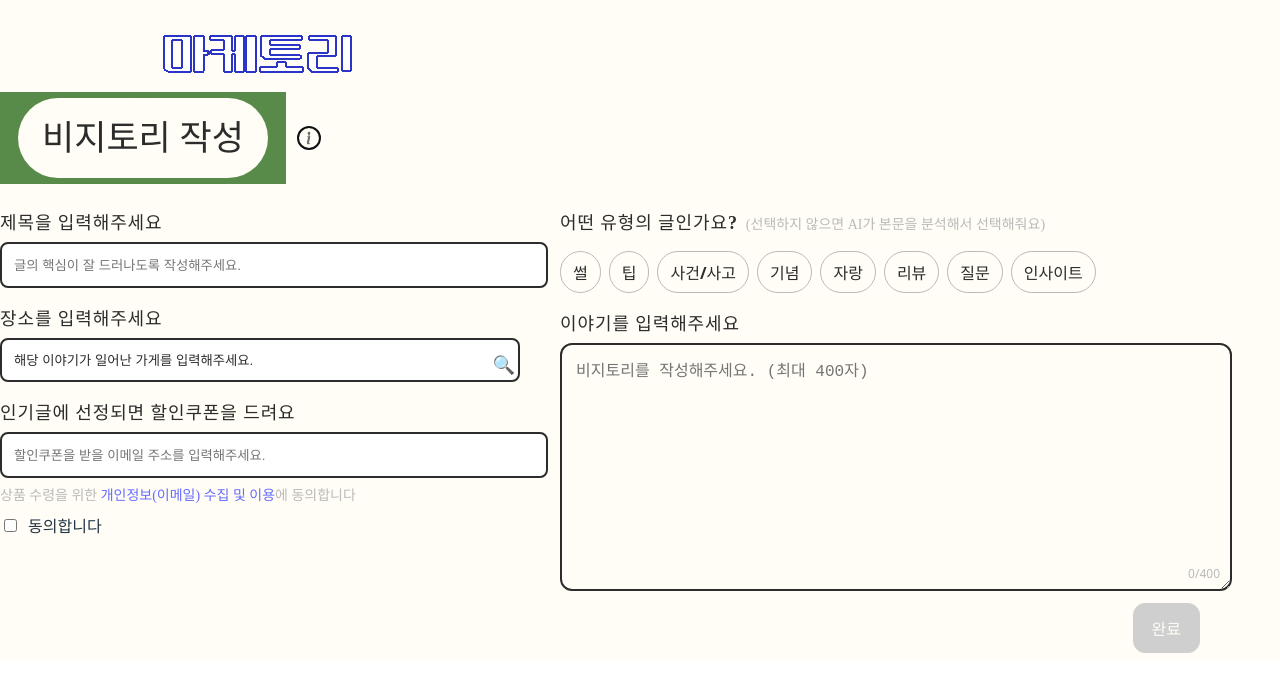
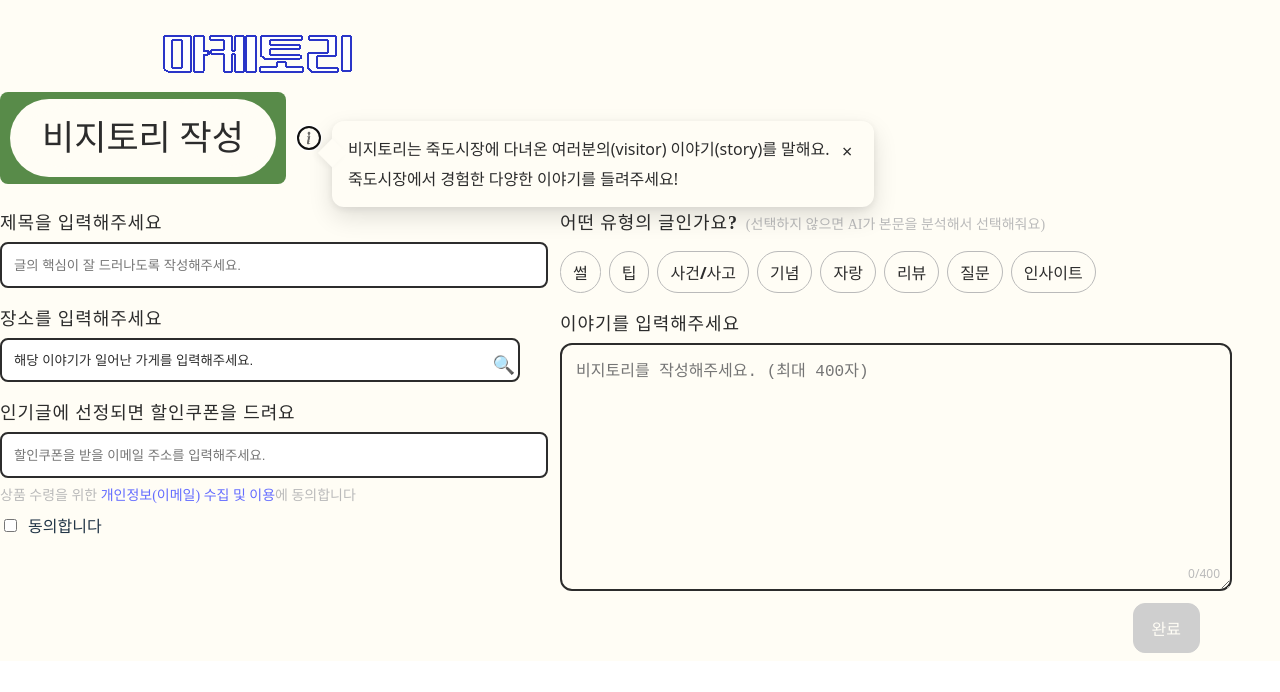
Before and after one commit to LikeLionHGU/Shichimi_Front, a React (Vite) app: page /add in a window 1280 px wide. Both pictures are taken after a click on the button 309 px from the left and 138 px from the top of the page. Shown: the top 692 px of the page. Built offline with nearby package versions, Linux system fonts and the light colour scheme; the HTML template or start-up script is replaced by a standard one.

Commit message:
feat: 정보 모달

```diff
--- a/src/pages/AddTmi.jsx
+++ b/src/pages/AddTmi.jsx
@@ -1,4 +1,4 @@
-import React, { useEffect, useMemo, useState } from "react";
+import React, { useEffect, useMemo, useRef, useState } from "react";
 import styled, { createGlobalStyle } from "styled-components";
 import { createPortal } from "react-dom";
 import { useNavigate } from "react-router-dom";
@@ -49,17 +49,21 @@ const TitleBadgeOuter = styled.div`
   background-position: center;
   background-repeat: no-repeat;
   background-size: contain;
+  border-radius: 8px;           /* 바깥 녹색 박스 모서리 라운드 */
+  overflow: hidden;             /* 내부 컨텐츠가 모서리를 넘지 않도록 */
 `;
 // TitleBadgeInner: 흰 타원(21.svg) + 텍스트 중앙 정렬 — inset으로 내부 여백 조절
 const TitleBadgeInner = styled.div`
-  position: absolute; inset: 6px 18px; /* 타원 상하 여백 축소 */
-  background-color: #FFFDF5; /* 흰 타원 기본색 */
-  background-image: url(${ellipse21Url}); /* 엘립스 이미지 겹치기 */
+  position: absolute; inset: 7px 10px; /* 타원 상하/좌우 여백 조정 */
+  border-radius: 9999px;        /* 완전한 타원 */
+  background-color: #FFFDF5;    /* 흰 타원 색 */
+  display: grid; place-items: center;
+  overflow: hidden;             /* 타원 경계 밖 잘라냄 */
+  /* 참고: 엘립스 이미지를 타원에 맞춰 100%로 채움 (없는 경우에도 타원 유지) */
+  background-image: url(${ellipse21Url});
+  background-repeat: no-repeat;
   background-position: center;
-  background-repeat: no-repeat;
-  background-size: contain; /* 이미지 있을 때만 표시 */
-  border-radius: 9999px; /* 이미지 없을 때도 타원 유지 */
-  display: grid; place-items: center;
+  background-size: 100% 100%;
 `;
 
 // Title — 페이지 타이틀 텍스트("비지토리 작성", BM HANNA 35px)
@@ -113,13 +117,87 @@ const InfoGlyphImg = styled.img`
   z-index: 1;
 `;
 
+// Info tooltip overlay/background (click outside to close)
+const InfoOverlay = styled.div`
+  position: fixed; inset: 0px; background: transparent; z-index: 70;
+`;
+// Wrapper that will be absolutely positioned via inline style near the anchor
+const InfoBubbleWrap = styled.div`
+  position: absolute; z-index: 71;
+`;
+// Speech-bubble box
+const InfoBubble = styled.div`
+  position: relative;
+  max-width: 560px;
+  background: #FFFDF5;
+  border-radius: 12px;
+  box-shadow: 0 10px 24px rgba(0,0,0,0.12), 0 2px 8px rgba(0,0,0,0.08);
+  padding: 16px 44px 16px 16px; /* 우측 닫기 버튼 공간 */
+  color: #2C2C2C;
+  font-size: 16px; line-height: 24px;
+`;
+// Bubble left arrow
+const InfoBubbleArrow = styled.div`
+  position: absolute; left: -10px; top: 22px;
+  width: 20px; height: 20px; transform: rotate(45deg);
+  background: #FFFDF5;
+  box-shadow: -3px 3px 8px rgba(0,0,0,0.06);
+`;
+// Close button (X)
+const InfoCloseBtn = styled.button`
+  position: absolute; right: 10px; top: 10px;
+  width: 24px; height: 24px;
+  border: 0; border-radius: 9999px; background: transparent; cursor: pointer;
+  font-size: 18px; line-height: 1; color: #2C2C2C;
+`;
+
+// Tooltip component rendered in a portal, positioned next to the anchor
+function InfoTooltip({ anchorRef, onClose }){
+  const [pos, setPos] = React.useState({ top: 0, left: 0 });
+
+  React.useEffect(()=>{
+    const update = () => {
+      const el = anchorRef?.current;
+      if(!el) return;
+      const r = el.getBoundingClientRect();
+      const top = r.top + window.scrollY - 6;     // 살짝 위로 정렬
+      const left = r.right + window.scrollX + 12; // 아이콘 오른쪽 12px
+      setPos({ top, left });
+    };
+    const onKey = (e) => { if(e.key === 'Escape') onClose(); };
+    update();
+    window.addEventListener('resize', update);
+    window.addEventListener('scroll', update, { passive: true });
+    document.addEventListener('keydown', onKey);
+    return ()=>{
+      window.removeEventListener('resize', update);
+      window.removeEventListener('scroll', update);
+      document.removeEventListener('keydown', onKey);
+    };
+  }, [anchorRef, onClose]);
+
+  return createPortal(
+    <InfoOverlay onClick={onClose}>
+      <InfoBubbleWrap style={{ top: pos.top + 'px', left: pos.left + 'px' }} onClick={(e)=> e.stopPropagation()}>
+        <InfoBubble role="dialog" aria-modal="false">
+          <InfoBubbleArrow />
+          <p style={{ margin: 0 }}>비지토리는 죽도시장에 다녀온 여러분의(visitor) 이야기(story)를 말해요.</p>
+          <p style={{ margin: '6px 0 0 0' }}>죽도시장에서 경험한 다양한 이야기를 들려주세요!</p>
+          <InfoCloseBtn aria-label="닫기" onClick={onClose}>×</InfoCloseBtn>
+        </InfoBubble>
+      </InfoBubbleWrap>
+    </InfoOverlay>,
+    document.body
+  );
+}
+
 // Card — (레거시) 폼 박스 래퍼. 현재 페이지 배경 위에 직결 배치
 const Card = styled.section`
   background: var(--white, #FFFDF5);
   border: none;
   border-radius: 0;
   box-shadow: none;
-  padding: clamp(16px, 2vw, 24px);
+  padding: 16px;
 `;
 
 // Grid — 2열 고정 그리드(좌 520px / 우 640px, 간격 40px)
@@ -417,6 +495,8 @@ export default function AddTmiPage(){
   const nav = useNavigate();
 
   const [title, setTitle] = useState("");
+  const [infoOpen, setInfoOpen] = useState(false);
+  const infoBtnRef = useRef(null);
   const [place, setPlace] = useState({ id: "", name: "" });
   const [openPlaceModal, setOpenPlaceModal] = useState(false);
   const [category, setCategory] = useState("");
@@ -499,11 +579,15 @@ export default function AddTmiPage(){
           </TitleBadgeInner>
         </TitleBadge>
         {/* 정보 아이콘 툴팁(title): "카테고리를 고르지 않으면 본문을 분석해 자동 분류합니다." */}
-        <InfoIcon aria-label="도움말" title="카테고리를 고르지 않으면 본문을 분석해 자동 분류합니다.">
+        <InfoIcon ref={infoBtnRef} onClick={()=> setInfoOpen(true)}>
           <InfoCircleImg src={infoCircleUrl} alt="" />
           <InfoGlyphImg src={infoGlyphUrl} alt="" />
         </InfoIcon>
       </Header>
+
+      {infoOpen && (
+        <InfoTooltip anchorRef={infoBtnRef} onClose={()=> setInfoOpen(false)} />
+      )}
 
       <>
         <form onSubmit={onSubmit} noValidate>
```
